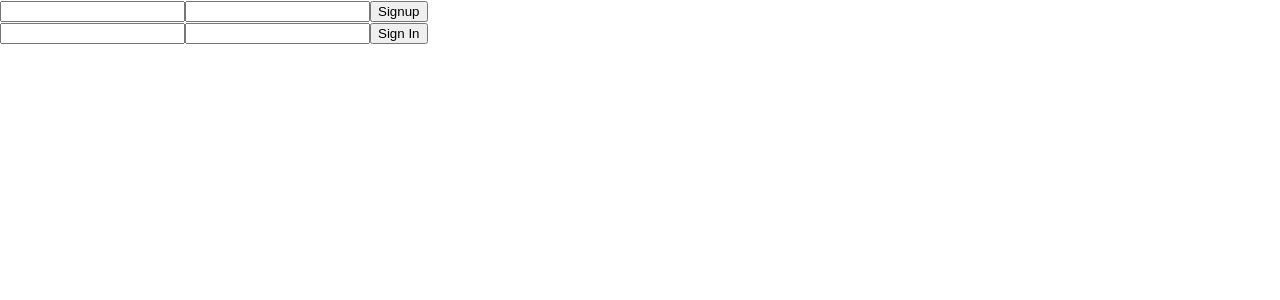
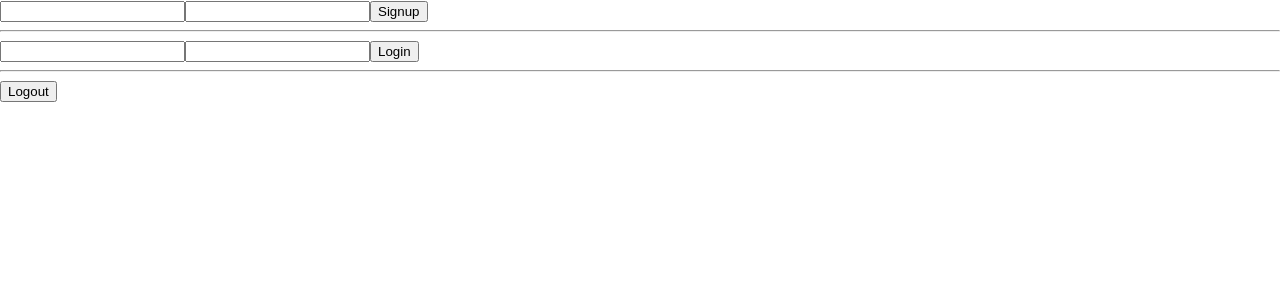
Before and after one commit to ilynne/bus-dashboard, a React (Create React App) app in the folder client/: page / in a window 1280 px wide. Shown: the top 300 px of the page. Built offline with nearby package versions, Linux system fonts and the light colour scheme.

Commit message:
adds logout button

```diff
--- a/client/src/App.js
+++ b/client/src/App.js
@@ -2,13 +2,17 @@ import React from 'react';
 import logo from './logo.svg';
 import './App.css';
 import Signup from './Signup';
-import SignIn from './SignIn';
+import Login from './Login';
+import Logout from './Logout';
 
 function App() {
   return (
     <div>
       <Signup></Signup>
-      <SignIn></SignIn>
+      <hr />
+      <Login></Login>
+      <hr />
+      <Logout></Logout>
     </div>
   );
 }
--- a/client/src/SignIn.js
+++ b/client/src/Login.js
@@ -1,7 +1,7 @@
 import React from 'react';
 import PropTypes from 'prop-types';
 
-export default class SignIn extends React.Component {
+export default class Login extends React.Component {
   state = {
     email: '',
     password: ''
@@ -16,24 +16,29 @@ export default class SignIn extends React.Component {
 
   handleFormSubmit = (e) => {
     e.preventDefault();
-    this.signInUser();
+    this.loginUser();
   }
 
-  signInUser = () => {
+  loginUser = () => {
     fetch('/login', {
       method: 'POST',
       headers: {'Content-Type': 'application/json'},
       body: JSON.stringify(this.state)
     })
     .then(res => res.json())
-    .then((response) => console.log(response))
+    .then((response) => this.setToken(response))
     .catch((error) => { console.log("error", error)})
+  }
+
+  setToken = (response) => {
+    const { token } = response;
+    localStorage.setItem('busDashboard::token', token);
   }
 
   render() {
     return (
       <form
-        className={'sign-in-form'}
+        className={'login-form'}
         onSubmit={this.handleFormSubmit}
         method={'post'}
       >
@@ -55,7 +60,7 @@ export default class SignIn extends React.Component {
         </input>
         <input
             type={'submit'}
-            value={'Sign In'}
+            value={'Login'}
           >
           </input>
       </form>
@@ -63,6 +68,6 @@ export default class SignIn extends React.Component {
   }
 }
 
-SignIn.propTypes = {
+Login.propTypes = {
 
 }
--- /dev/null
+++ b/client/src/Logout.js
@@ -0,0 +1,54 @@
+import React from 'react';
+import PropTypes from 'prop-types';
+
+export default class Logout extends React.Component {
+  state = {
+  }
+
+  handleInputChange = (e) => {
+    e.preventDefault();
+    this.setState({
+      [e.target.name]: e.target.value,
+    })
+  }
+
+  handleFormSubmit = (e) => {
+    e.preventDefault();
+    this.loginUser();
+  }
+
+  loginUser = () => {
+    fetch('/login/logout', {
+      method: 'POST',
+      headers: {'Content-Type': 'application/json'},
+      body: JSON.stringify(this.state)
+    })
+    .then(res => res.json())
+    .then(() => this.removeToken())
+    .catch((error) => this.removeToken())
+  }
+
+  removeToken = (response) => {
+    localStorage.removeItem('busDashboard::token');
+  }
+
+  render() {
+    return (
+      <form
+        className={'logout-form'}
+        onSubmit={this.handleFormSubmit}
+        method={'post'}
+      >
+        <input
+            type={'submit'}
+            value={'Logout'}
+          >
+          </input>
+      </form>
+    )
+  }
+}
+
+Logout.propTypes = {
+
+}
--- a/client/src/Signup.js
+++ b/client/src/Signup.js
@@ -33,7 +33,7 @@ export default class Signup extends React.Component {
   render() {
     return (
       <form
-        className={'sign-in-form'}
+        className={'sign-up-form'}
         onSubmit={this.handleFormSubmit}
         method={'post'}
       >
```
Also changed, not shown: 1 other file (tests, documents, lock files or other folders).
